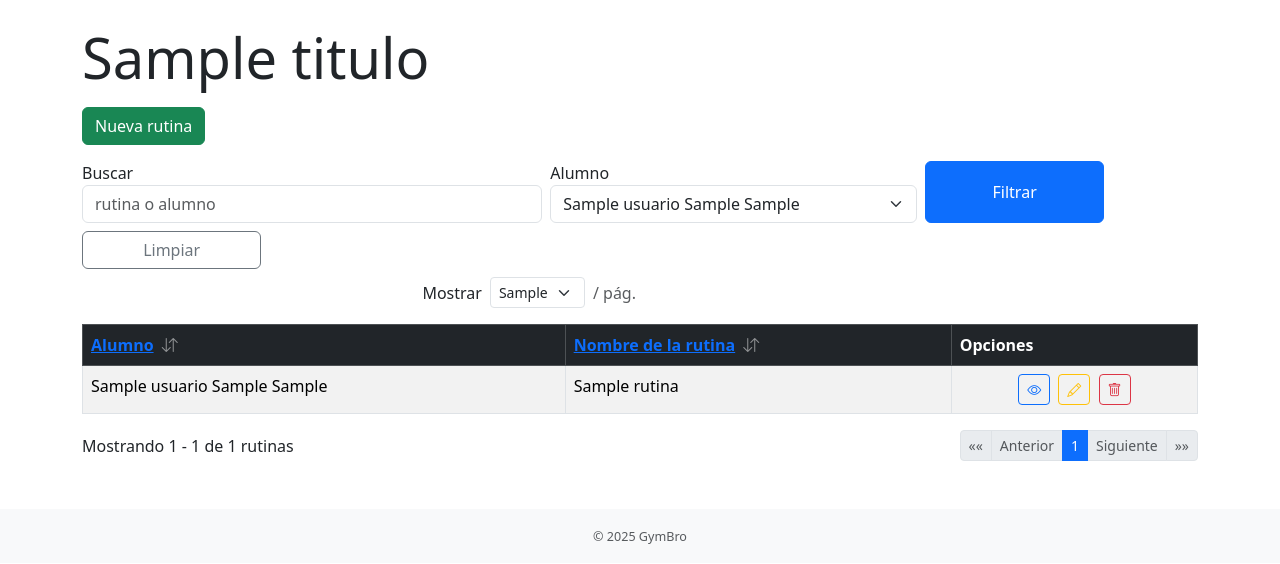
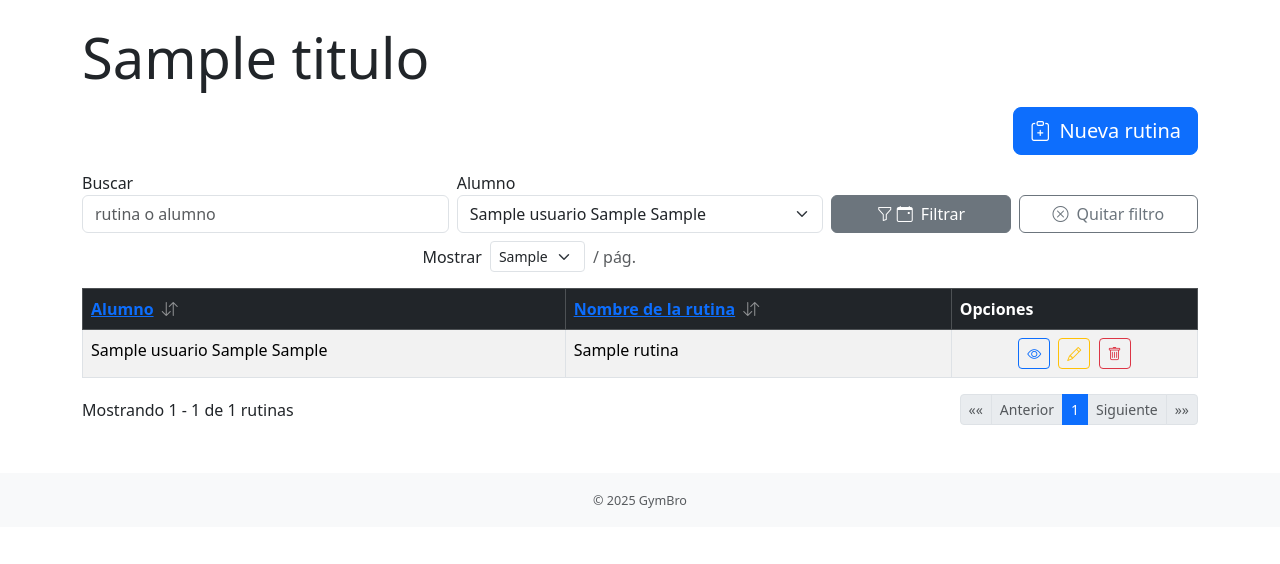
Before and after one commit to Guillemat09/gymbro, a Symfony app: template templates/rutina/index.html.twig in a window 1280 px wide. Shown: the part 236-800 px from the top of the page. Run offline with Twig, Linux system fonts and the light colour scheme; the template is opened without the code that fills it: most values are stand-ins (such as "Sample title", 1, 10 or a date in 2020); some libraries are stand-ins or nearby versions.

Commit message:
ejercicios y rutinas

```diff
--- a/src/Controller/EjercicioController.php
+++ b/src/Controller/EjercicioController.php
@@ -29,7 +29,7 @@ final class EjercicioController extends AbstractController
 
         $qb = $em->getRepository(Ejercicio::class)->createQueryBuilder('e');
         if ($q !== '') {
-            $qb->andWhere('LOWER(e.nombre) LIKE :q OR LOWER(e.descripcion) LIKE :q OR LOWER(e.musculoPrincipal) LIKE :q')
+            $qb->andWhere('LOWER(e.nombre) LIKE :q OR LOWER(e.descripcion) LIKE :q OR LOWER(e.musculo_principal) LIKE :q')
                ->setParameter('q', '%'.mb_strtolower($q).'%');
         }
         $qb->orderBy('e.id', 'ASC');
--- a/templates/rutina/index.html.twig
+++ b/templates/rutina/index.html.twig
@@ -10,7 +10,11 @@
     {% endfor %}
 
     <h1 class="display-4 mb-3">{{ titulo }}</h1>
-    <a href="{{ path('rutina_nueva') }}" class="btn btn-success mb-3">Nueva rutina</a>
+   <div class="text-end mb-3">
+    <a href="{{ path('rutina_nueva') }}" class="btn btn-primary btn-lg">
+        <i class="bi bi-clipboard-plus me-1"></i> Nueva rutina
+    </a>
+</div>
 
     {# ——— Query escalar para la paginación (evita "Array to string conversion") ——— #}
     {% set persistedQuery = {} %}
@@ -25,15 +29,19 @@
    <div class="row g-2 align-items-end mb-3">
     <div class="col-12 col-xxl-9">
         <form method="get" id="filter-form" class="row g-2">
+
             <input type="hidden" name="per_page" value="{{ per_page }}">
             <input type="hidden" name="page" value="1">
 
-                <div class="col-sm-6 col-md-5">
+            {# === BUSCAR (4 col) === #}
+            <div class="col-sm-4">
                 <label for="q" class="form-label mb-0">Buscar</label>
-                    <input type="text" class="form-control" id="q" name="q" value="{{ q }}" placeholder="rutina o alumno">
+                <input type="text" class="form-control" id="q" name="q"
+                       value="{{ q }}" placeholder="rutina o alumno">
             </div>
 
-                <div class="col-sm-6 col-md-4">
+            {# === ALUMNO (4 col) === #}
+            <div class="col-sm-4">
                 <label for="alumno_id" class="form-label mb-0">Alumno</label>
                 <select id="alumno_id" name="alumno_id" class="form-select">
                     <option value="0">— Todos —</option>
@@ -46,15 +54,29 @@
                 </select>
             </div>
 
-                <div class="col-sm-3 col-md-2 d-grid">
-                    <button class="btn btn-primary" type="submit">Filtrar</button>
+            {# === BOTÓN FILTRAR (2 col) === #}
+            <div class="col-sm-2 d-flex align-items-end">
+                <button class="btn btn-secondary d-flex align-items-center justify-content-center px-2"
+                        style="height: 38px; width: 100%;"
+                        type="submit">
+                    <i class="bi bi-funnel me-1"></i>
+                    <i class="bi bi-calendar-event me-2"></i>
+                    Filtrar
+                </button>
             </div>
 
-                <div class="col-sm-3 col-md-2 d-grid">
+            {# === BOTÓN LIMPIAR (2 col) === #}
+            <div class="col-sm-2 d-flex align-items-end justify-content-end">
                 {% if q or alumno_id %}
-                        <a class="btn btn-outline-secondary" href="{{ path('app_rutina') }}">Limpiar</a>
+                    <a href="{{ path('app_rutina') }}"
+                       class="btn btn-outline-secondary d-flex align-items-center justify-content-center px-2"
+                       style="height: 38px; width: 100%;">
+                        <i class="bi bi-x-circle me-2"></i>
+                        Quitar filtro
+                    </a>
                 {% endif %}
             </div>
+
         </form>
     </div>
 
```
Also changed, not shown: templates/ejercicio/index.html.twig (+34 -9 lines). Lines whose indentation alone changed are shown as unchanged.
